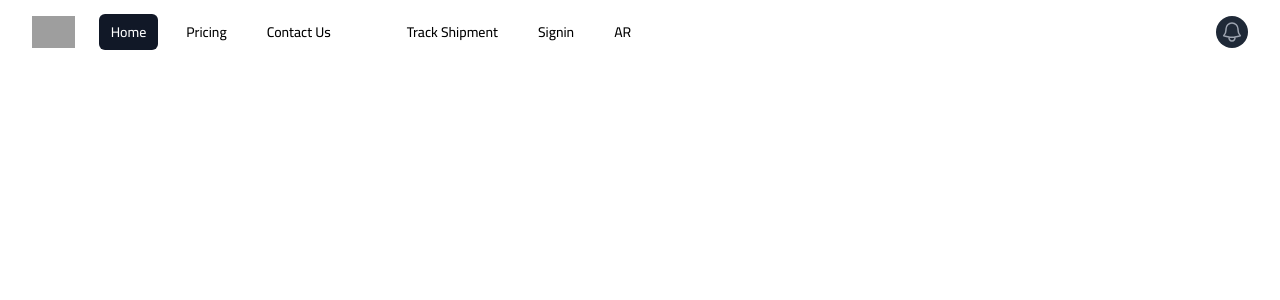
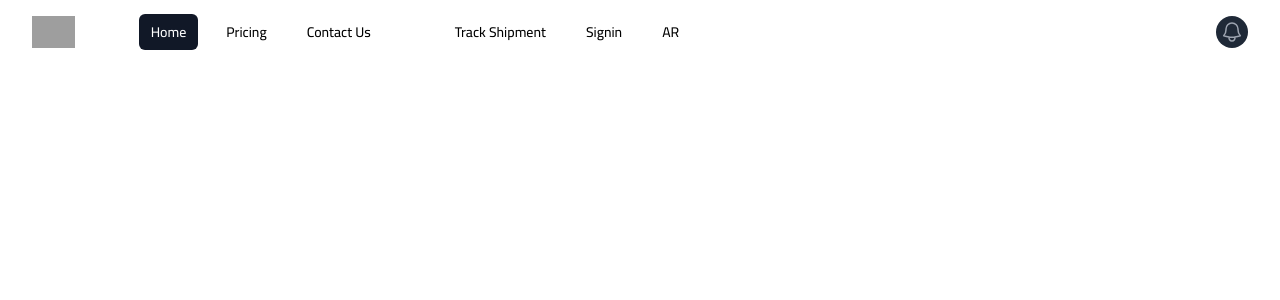
Before and after one commit to MarwanAshrafKhalil/Tracking-shipment-Bosta, a React (Vite) app: page / in a window 1280 px wide. Shown: the top 300 px of the page. Built offline with nearby package versions, Linux system fonts and the light colour scheme; grey boxes are pictures that could not be loaded.

Commit message:
fixed navbar-flex and adjusting dropmenu direction

```diff
--- a/src/Components/NavbarUpdate.jsx
+++ b/src/Components/NavbarUpdate.jsx
@@ -42,7 +42,7 @@ export default function NavbarUpdate() {
     <Disclosure as="nav" className="bg-white">
       {({ open }) => (
         <>
-          <div className="mx-auto max-w-7xl px-2 sm:px-6 lg:px-8">
+          <div className="mx-auto  px-2 sm:px-6 lg:px-8">
             <div className="relative flex h-16 items-center justify-between">
               <div className="absolute inset-y-0 left-0 flex items-center sm:hidden">
                 {/* Mobile menu button*/}
@@ -56,7 +56,7 @@ export default function NavbarUpdate() {
                   )}
                 </Disclosure.Button>
               </div>
-              <div className="flex flex-1 items-center justify-center sm:items-stretch sm:justify-start">
+              <div className="flex flex-1 gap-10 items-center justify-center sm:items-stretch sm:justify-start">
                 <div className="flex flex-shrink-0 items-center">
                   <img
                     className="h-8 w-auto"
@@ -65,8 +65,8 @@ export default function NavbarUpdate() {
                   />
                 </div>
 
-                <div className="hidden me-10 sm:ml-6 sm:block">
-                  <div className="flex space-x-4 ">
+                <div className="hidden flex  me-10  gap-12 sm:ml-6 sm:flex ">
+                  <div className="hidden  md:flex space-x-4 ">
                     {navigation.map((item) => (
                       <a
                         key={item.name}
@@ -83,8 +83,7 @@ export default function NavbarUpdate() {
                       </a>
                     ))}
                   </div>
-                </div>
-                <div className="flex space-x-4">
+                  <div className=" flex space-x-4">
                   {navigation2.map((item) => (
                     <ul
                       key={item.name}
@@ -125,9 +124,9 @@ export default function NavbarUpdate() {
                               leaveFrom="transform opacity-100 scale-100"
                               leaveTo="transform opacity-0 scale-95"
                             >
-                              <Menu.Items className="absolute  right-0 z-10 mt-2   py-2 w-50 h-44   rounded-lg shadow-xl origin-top-right  bg-white  ring-1 ring-black ring-opacity-5 focus:outline-none">
+                              <Menu.Items className="absolute  left-0 md:right-0 z-10 mt-2 py-2 w-50 h-44 rounded-lg shadow-xl bg-white border border-1">
                                 <div className=" flex  flex-col m-4">
-                                  <label className=" w-full left-0 text-grayish font-medium text-lg">
+                                  <label className=" w-full left-0  text-grayish font-medium text-lg">
                                     {t("Track Shipping")}
                                   </label>
                                   <div className="flex content-center mt-5 ">
@@ -182,7 +181,9 @@ export default function NavbarUpdate() {
                     // </a>
                   ))}
                 </div>
+                </div>
               </div>
+
               <div className="absolute inset-y-0 right-0 flex items-center pr-2 sm:static sm:inset-auto sm:ml-6 sm:pr-0">
                 <button
                   type="button"
@@ -263,7 +264,7 @@ export default function NavbarUpdate() {
 
           <Disclosure.Panel className="sm:hidden">
             <div className="space-y-1 px-2 pb-3 pt-2">
-              {navigation.map((item) => (
+              {navigation2.map((item) => (
                 <Disclosure.Button
                   key={item.name}
                   as="a"
```
